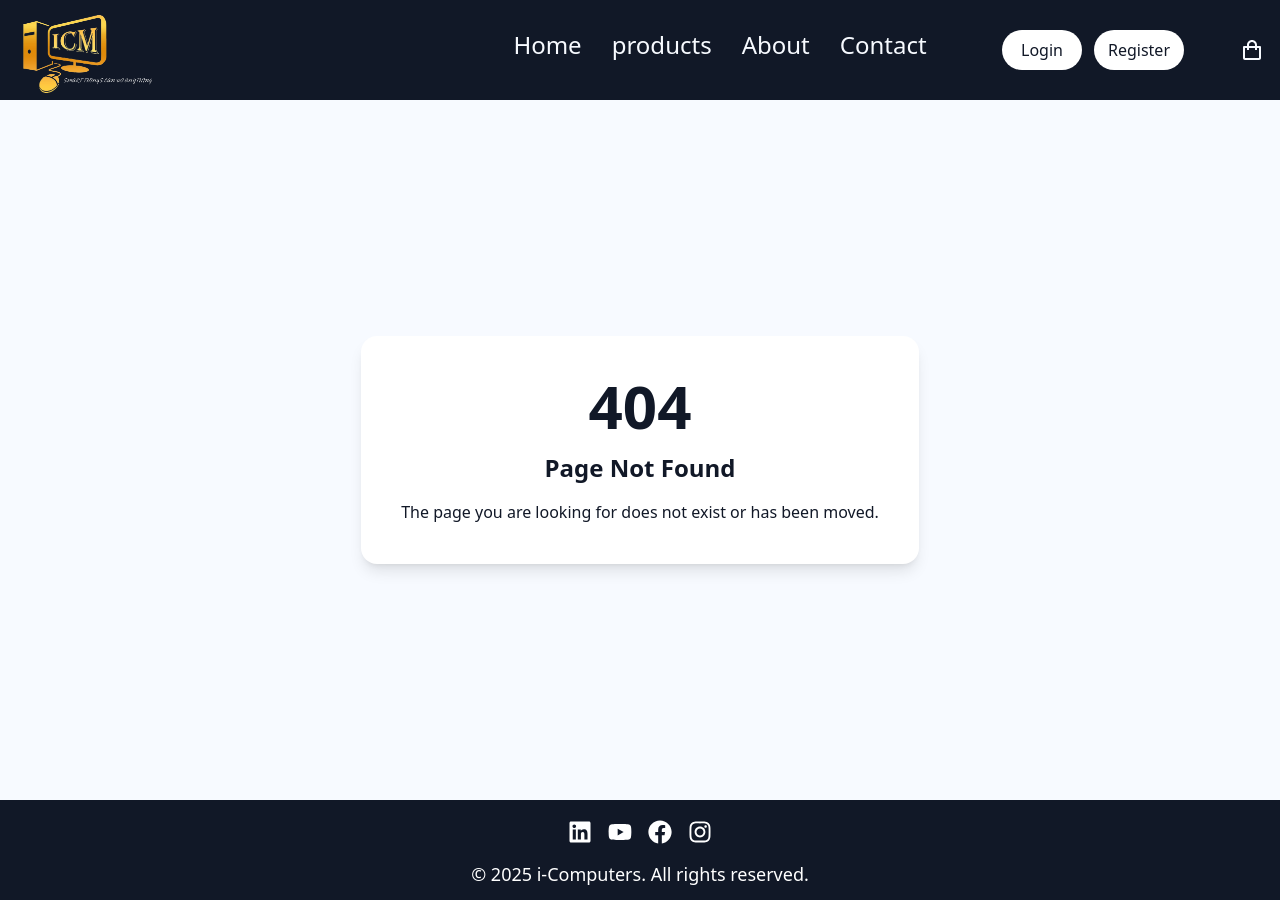
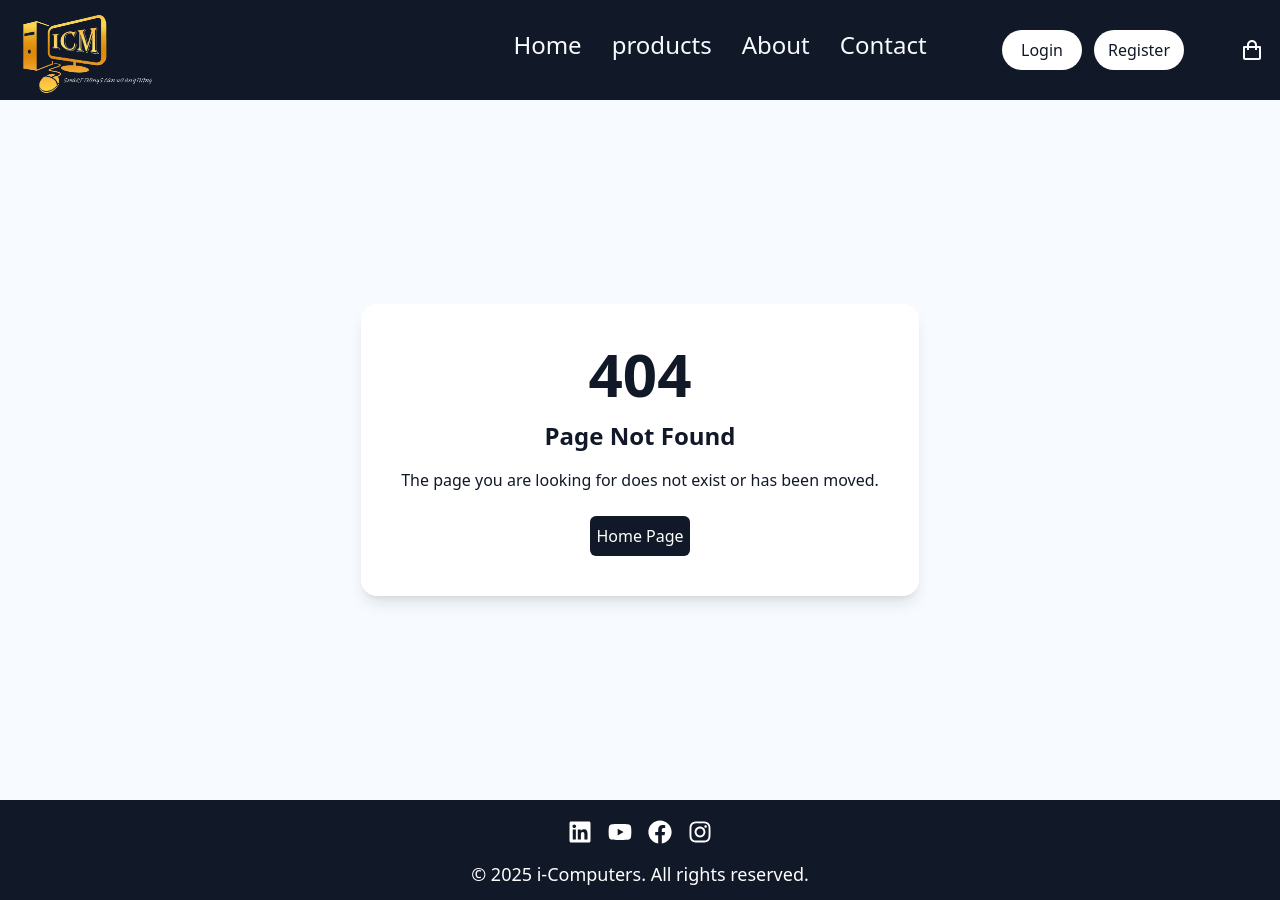
Before and after one commit to Ranpul88/i-computers-frontend, a React (Vite) app: page /update-product in a window 1280 px wide. Built offline with nearby package versions, Linux system fonts and the light colour scheme; no server answers.

Commit message:
link to home page ✏️

```diff
--- a/pages/notFoundPage.jsx
+++ b/pages/notFoundPage.jsx
@@ -1,10 +1,13 @@
+import { Link } from "react-router-dom";
+
 export default function NotFoundPage() {
   return (
     <div className="w-full h-[calc(100vh-100px)] flex justify-center items-center gap-4 p-4">
         <div className="flex flex-col justify-center items-center gap-4 bg-white p-10 rounded-2xl shadow-lg">
             <h1 className="text-6xl font-bold text-accent">404</h1>
             <h2 className="text-2xl font-semibold text-accent">Page Not Found</h2>
-            <p className="text-center text-secondary">The page you are looking for does not exist or has been moved.</p>
+            <p className="text-center text-secondary mb-2">The page you are looking for does not exist or has been moved.</p>
+            <Link to="/" className="h-[40px] w-[100px] flex items-center justify-center bg-accent text-white rounded-md hover:bg-accent/90">Home Page</Link>
         </div>
     </div>
   )
```
